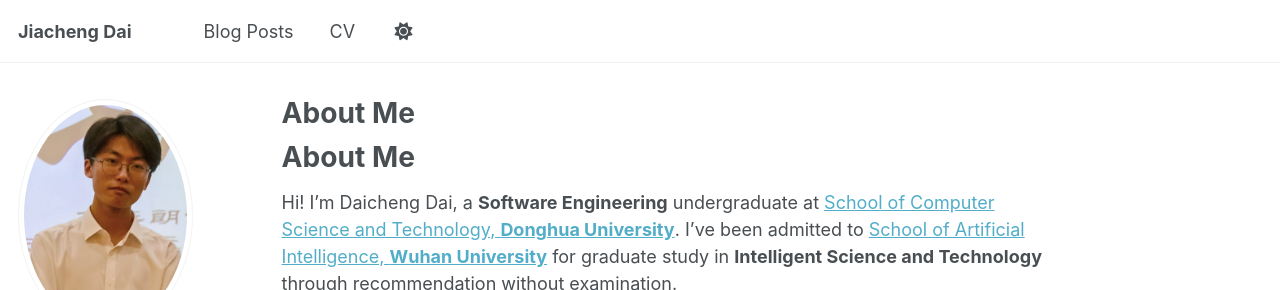
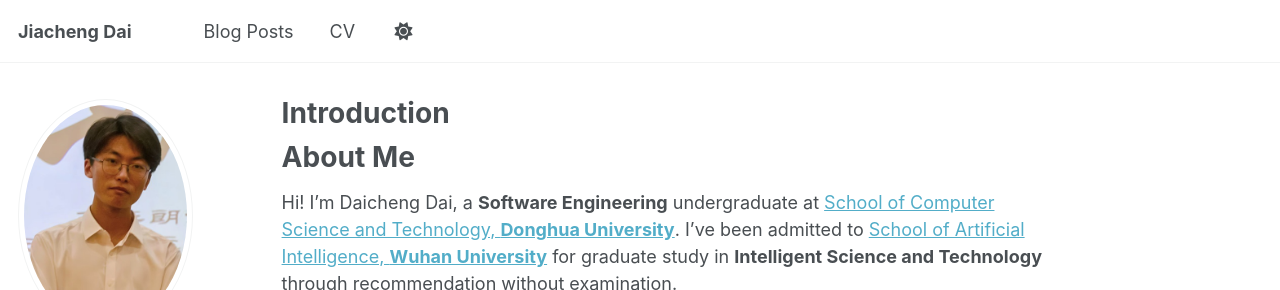
Before and after one commit to jiachengdai/jiachengdai.github.io, a Jekyll site: the page built from _pages/about.md, in a window 1280 px wide and 900 px high. Shown: the top 290 px of the window. Built offline with Jekyll 4.4.1, drawn with Linux system fonts in a browser that asks for light colours; our own code applies the rules of GitHub Pages for plain Markdown files; a script that is not in the unit is left out.

Commit message:
Update about.md

```diff
--- a/_pages/about.md
+++ b/_pages/about.md
@@ -1,3 +1,11 @@
+---
+permalink: /
+title: "Introduction"
+author_profile: true
+redirect_from:
+  - /
+  - /page-archive.html
+---
 About Me
 ======
 Hi! I’m Daicheng Dai, a **Software Engineering** undergraduate at [School of Computer Science and Technology, **Donghua University**](https://cst.dhu.edu.cn). I’ve been admitted to [School of Artificial Intelligence, **Wuhan University**](https://sai.whu.edu.cn) for graduate study in **Intelligent Science and Technology** through recommendation without examination.
```
